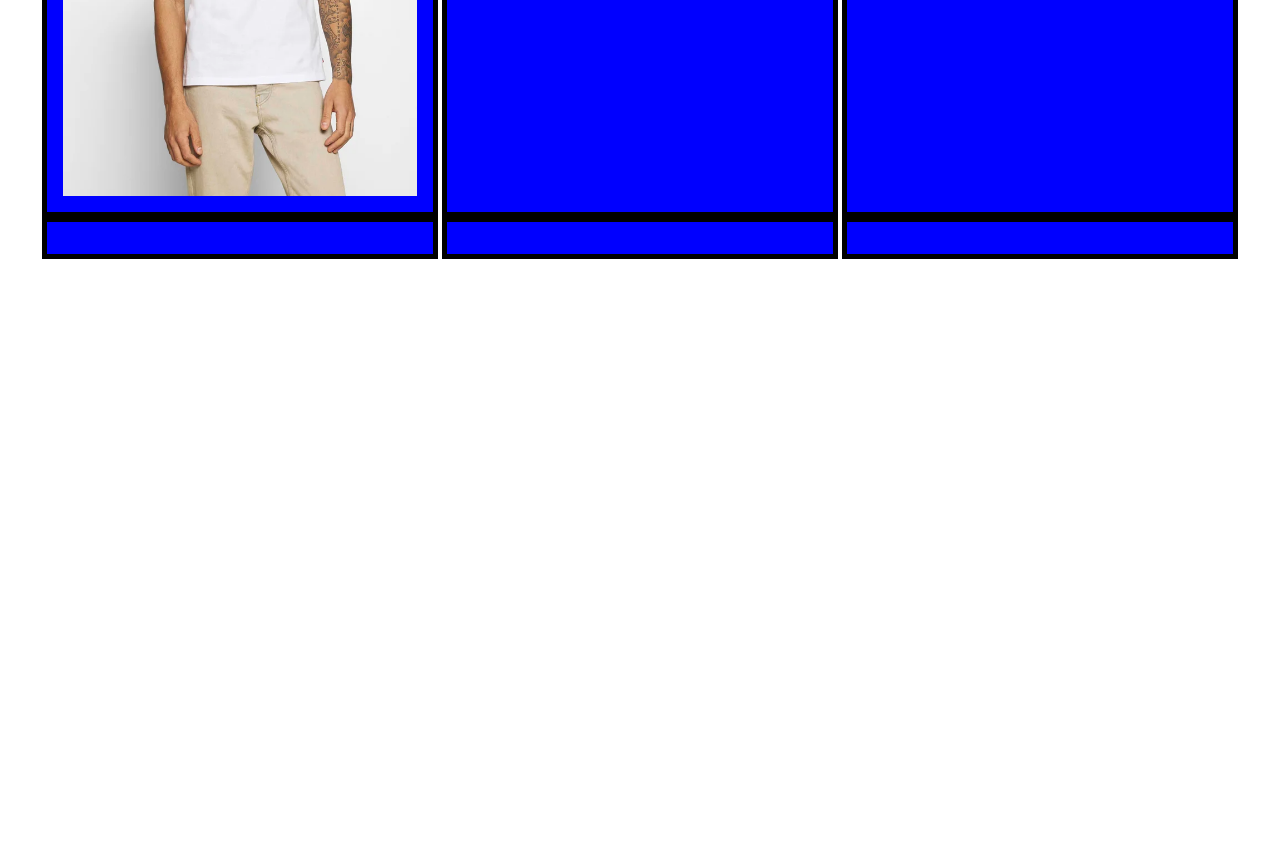
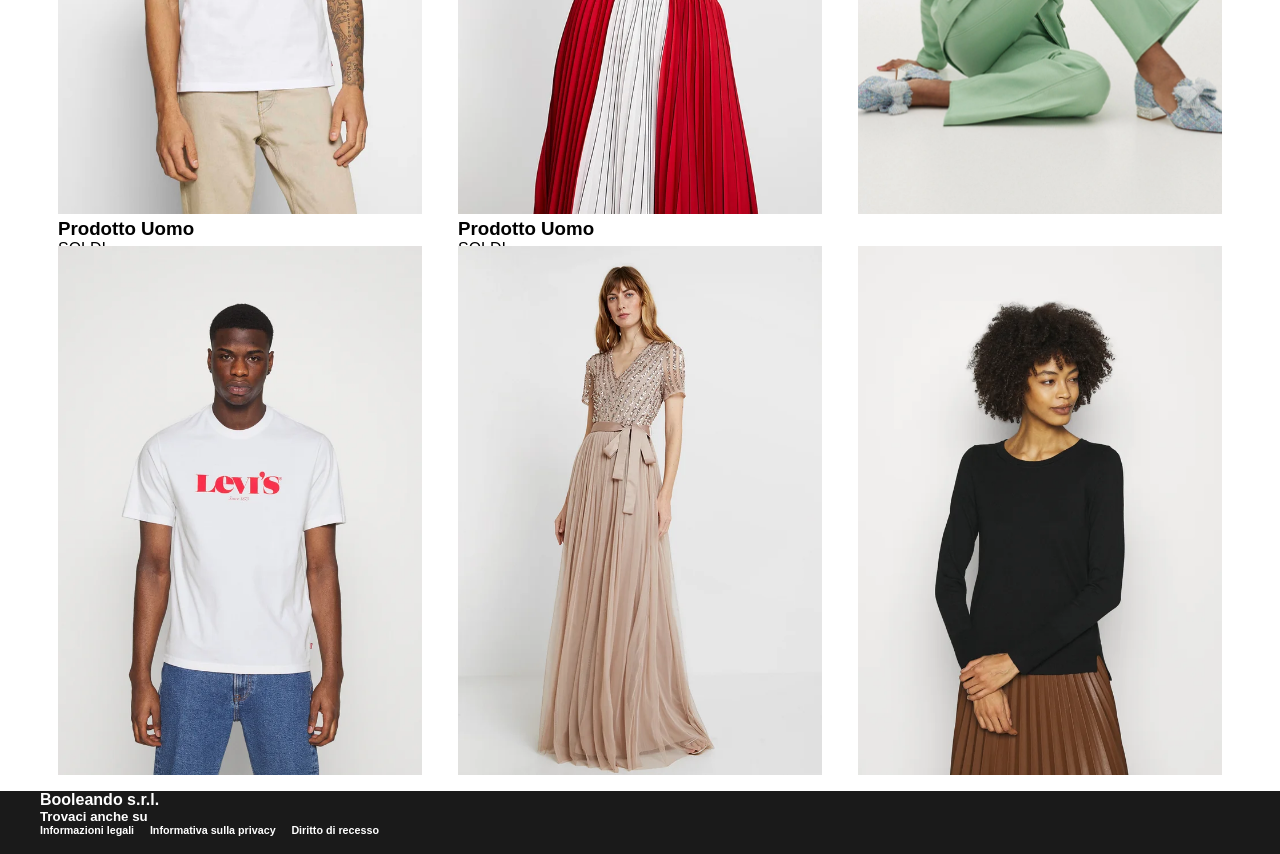
Before and after one commit to PietroFiori91/html-css-boolando, a plain HTML site: page index.html in a window 1280 px wide. Shown: the part 500-1354 px from the top of the page. Before the commit the page ends 800 px from the top, so only its background shows below. Drawn offline with Linux system fonts and the light colour scheme.

Commit message:
6 prodotti + scheletro footer

```diff
--- a/index.html
+++ b/index.html
@@ -38,37 +38,64 @@
     <main>
         <div class="container-main">
             <div class="box-product">
-                <a href="">
+                <a href="##">
                     <img src="./imgs/img/1.webp" alt="prodotto-01">
+                </a>
+                <div>
+                    <h3>Prodotto Uomo</h3>
+                    <span>SOLDI</span>
+                </div>
+            </div>
+            <div class="box-product">
+                <a href="#">
+                    <img src="./imgs/img/2.webp" alt="prodotto-02">
+                </a>
+                <div class="description">
+                    <h3>Prodotto Uomo</h3>
+                    <span>SOLDI</span>
+                </div>
+            </div>
+            <div class="box-product">
+                <a href="#">
+                    <img src="./imgs/img/3.webp" alt="prodotto-03">
                 </a>
             </div>
             <div class="box-product">
-                <a href="./imgs/img/2.webp">
-
+                <a href="#">
+                    <img src="./imgs/img/4.webp" alt="prodotto-04">
                 </a>
             </div>
             <div class="box-product">
-                <a href="./imgs/img/3.webp">
-
+                <a href="#">
+                    <img src="./imgs/img/5.webp" alt="prodotto-05">
                 </a>
             </div>
             <div class="box-product">
-                <a href="./imgs/img/4.webp">
-
-                </a>
-            </div>
-            <div class="box-product">
-                <a href="./imgs/img/5.webp">
-
-                </a>
-            </div>
-            <div class="box-product">
-                <a href="./imgs/img/6.webp">
-
+                <a href="#">
+                    <img src="./imgs/img/6.webp" alt="prodotto-06">
                 </a>
             </div>
         </div>
     </main>
+
+    <footer>
+        <div class="footer-bg">
+            <div class="container-footer">
+                <div class="footer-row-top">
+                    <h4>Booleando s.r.l.</h4>
+                    <h5>Trovaci anche su</h5>
+                </div>
+                <div class="footer-row-bottom">
+                    <h6>
+                        <span>Informazioni legali</span>
+                        <span>Informativa sulla privacy</span>
+                        <span>Diritto di recesso</span>
+                    </h6>
+                    <span class="icons"></span>
+                </div>
+            </div>
+        </div>
+    </footer>
 </body>
 
 </html>
--- a/style.css
+++ b/style.css
@@ -54,7 +54,7 @@ nav div img {
 /* SHOP-BOOLEANDO */
 
 main {
-  padding-top: 10rem;
+  padding-top: 8rem;
 }
 
 .container-main {
@@ -70,8 +70,8 @@ main {
 .box-product {
   max-width: 33%;
   width: 100%;
-  border: 5px solid black;
-  background-color: blue;
+  /* border: 5px solid black;
+  background-color: blue; */
   padding: 1rem 1rem;
 }
 
@@ -80,3 +80,24 @@ main div a img {
   width: 100%;
   object-fit: cover;
 }
+
+.description {
+}
+
+/* FOOTER */
+
+.footer-bg {
+  width: 100%;
+  background-color: rgb(26, 26, 26);
+}
+
+.container-footer {
+  max-width: 1200px;
+  width: 100%;
+  margin: auto;
+  color: white;
+}
+
+footer span {
+  padding-right: 0.8rem;
+}
```
